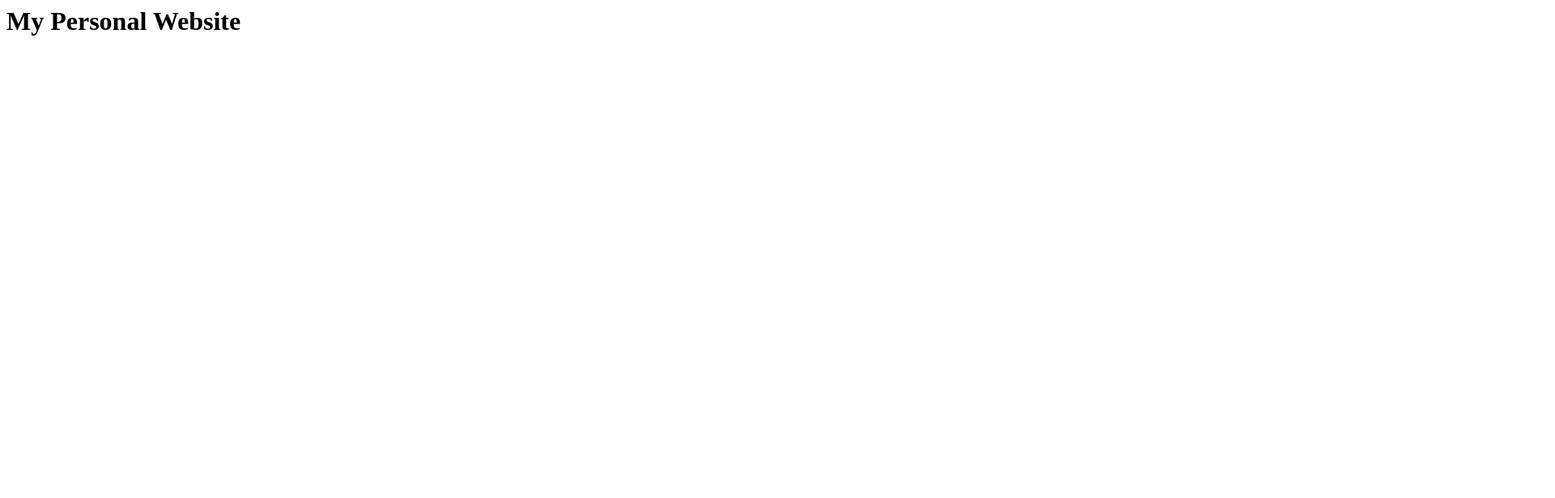
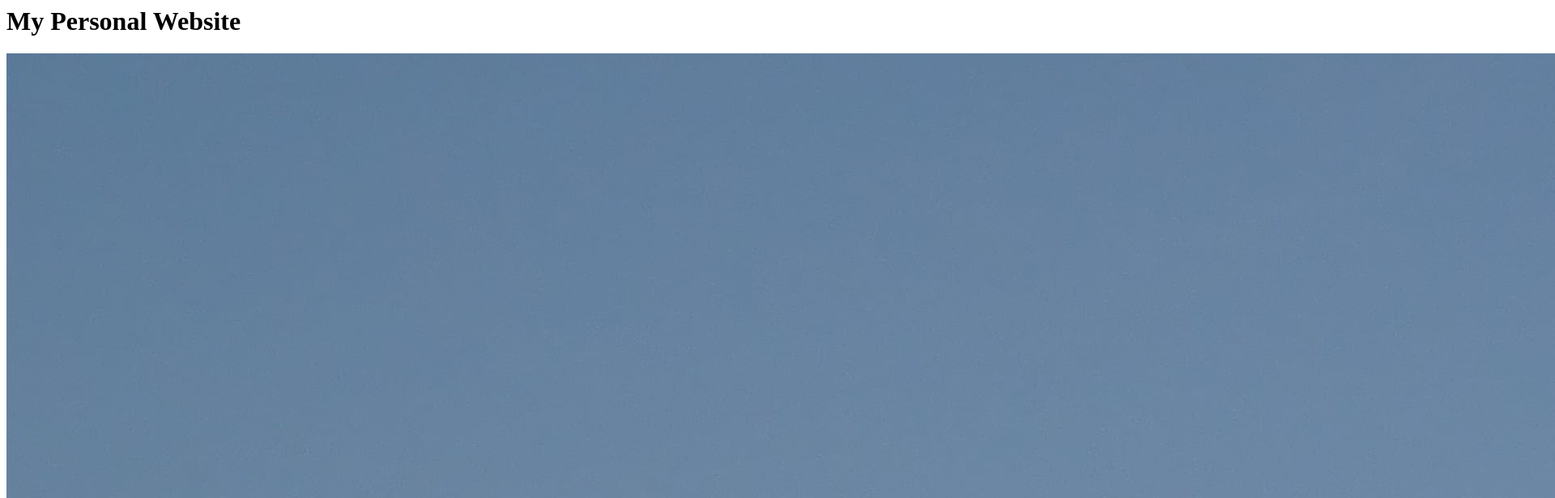
Before and after one commit to MarkusHarnusek/PersonalWebsite, a plain HTML site: page index.html in a window 1280 px wide. Shown: the top 616 px of the page at 81% size, 1920 px wide, since content can reach past the window. Drawn offline with Linux system fonts and the light colour scheme.

Commit message:
Update index.html
Added Image

```diff
--- a/index.html
+++ b/index.html
@@ -1,5 +1,6 @@
 <htlm>
   <body>
     <h1> My Personal Website </h1>
+    <img src="https://raw.githubusercontent.com/MarkusHarnusek/PersonalWebsite/refs/heads/main/Background.JPG"></img>
   </body>
 </htlm>
```
